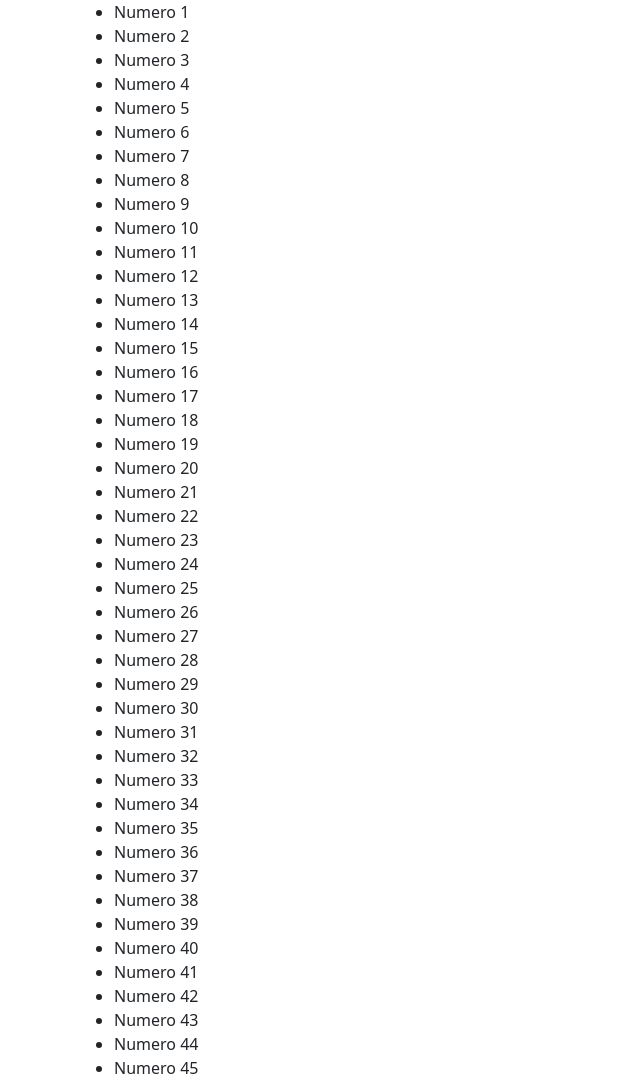
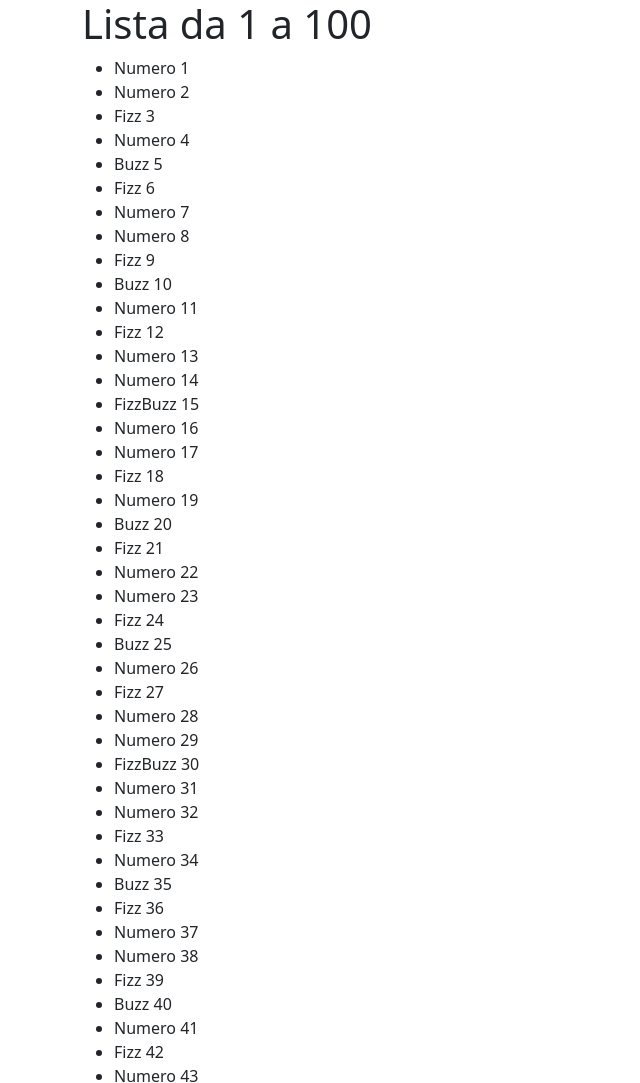
Before and after one commit to DarioLoForti/js-fizzbuzz, a plain HTML site: page index.html in a window 1280 px wide. Shown: the top 1083 px of the page, without its empty margins (0-640 px from the left). Drawn offline with nearby package versions, Linux system fonts and the light colour scheme.

Commit message:
[adding]BONUS COMLETED

```diff
--- a/index.html
+++ b/index.html
@@ -10,6 +10,7 @@
     <div class="container">
         <div class="row">
             <div class="col-12">
+                <h1>Lista da 1 a 100</h1>
                     <ul></ul>
             </div>
         </div>
--- a/js/script.js
+++ b/js/script.js
@@ -34,14 +34,11 @@ const list = document.querySelector('ul');
 
 for(i=1; i<=100; i++){
 
-    let li = `<li id="item-${i}">Numero ${i}</i>`;
-    list.innerHTML += li;
-    console.log(list);
-
     // 2 - inserisco condizione per far si che i multipli sia di 3 che di 5 stampino in console "FizzBuzz"
 
     if(i%3 == 0 && i%5 == 0){
         li = `<li id="item-${i}">FizzBuzz ${i}</i>`;
+        list.innerHTML += li;
         console.log("FizzBuzz");
     }
 
@@ -49,6 +46,7 @@ for(i=1; i<=100; i++){
 
     else if(i%3 == 0){
         li = `<li id="item-${i}">Fizz ${i}</i>`;
+        list.innerHTML += li;
         console.log("Fizz");
     }
 
@@ -56,10 +54,15 @@ for(i=1; i<=100; i++){
 
     else if(i%5 == 0){
         li = `<li id="item-${i}">Buzz ${i}</i>`;
+        list.innerHTML += li;
         console.log("Buzz");
     }
 
+    // 4 - inserisco condizione per far si che tutti i numeri che non sono multipli ne di 3 ne di 5 ne di entramibi stampino in console "Numero"
+
     else{
+        let li = `<li id="item-${i}">Numero ${i}</i>`;
+        list.innerHTML += li;
         console.log(i);
         console.log(list);
     }
```
